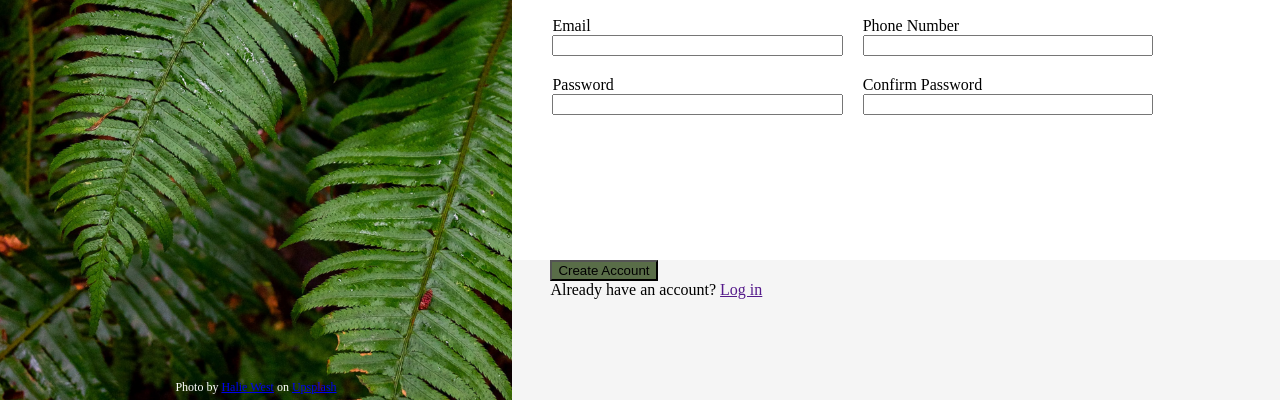
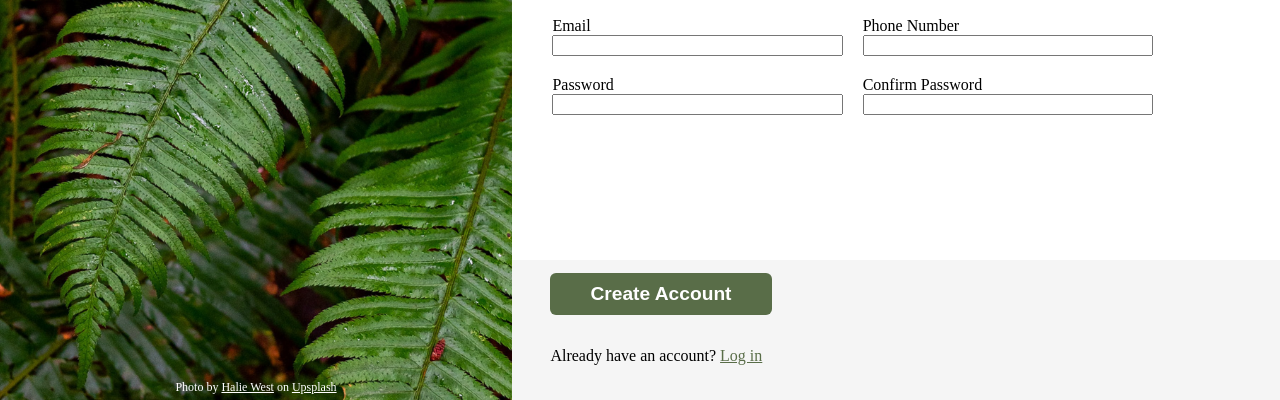
Before and after one commit to pseudoGit/odin-sign-up-form, a plain HTML site: page index.html in a window 1280 px wide. Shown: the part 400-800 px from the top of the page. Drawn offline with Linux system fonts and the light colour scheme.

Commit message:
Updated CSS colors for elements

```diff
--- a/style.css
+++ b/style.css
@@ -61,6 +61,10 @@ body {
     top: 85vh;
 }
 
+.header-bg-disclaimer a {
+    color: white;
+}
+
 .form {
     background-color: whitesmoke;
     width: 60vw;
@@ -99,10 +103,22 @@ body {
 
 .form-create {
     background-color: var(--color);
+    margin-top: 1vw;
     margin-left: 3vw;
+    border: none;
+    border-radius: 6px;
+    padding: 10px 40px;
+    color: white;
+    font-weight: bold;
+    font-size: 1.2rem;
+    margin-bottom: 2rem;
 }
 
 .form-action {
     height: 30vh;
     padding-left: 3vw;
 }
+
+.form-action-login a {
+    color: var(--color);
+}
```
